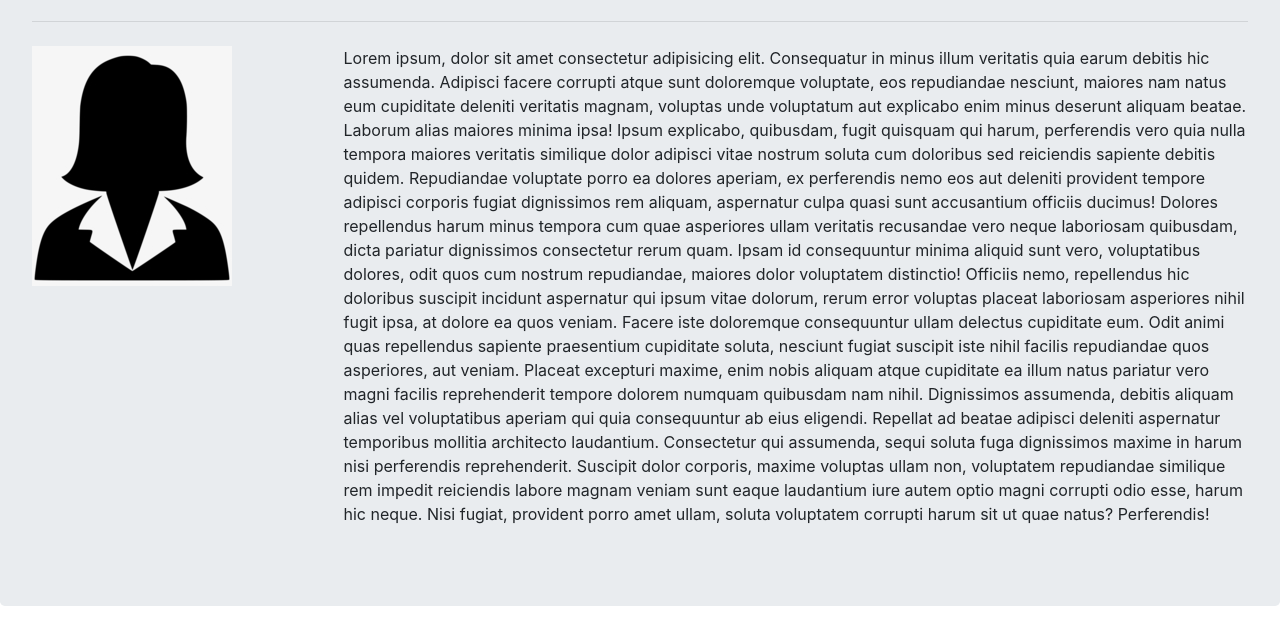
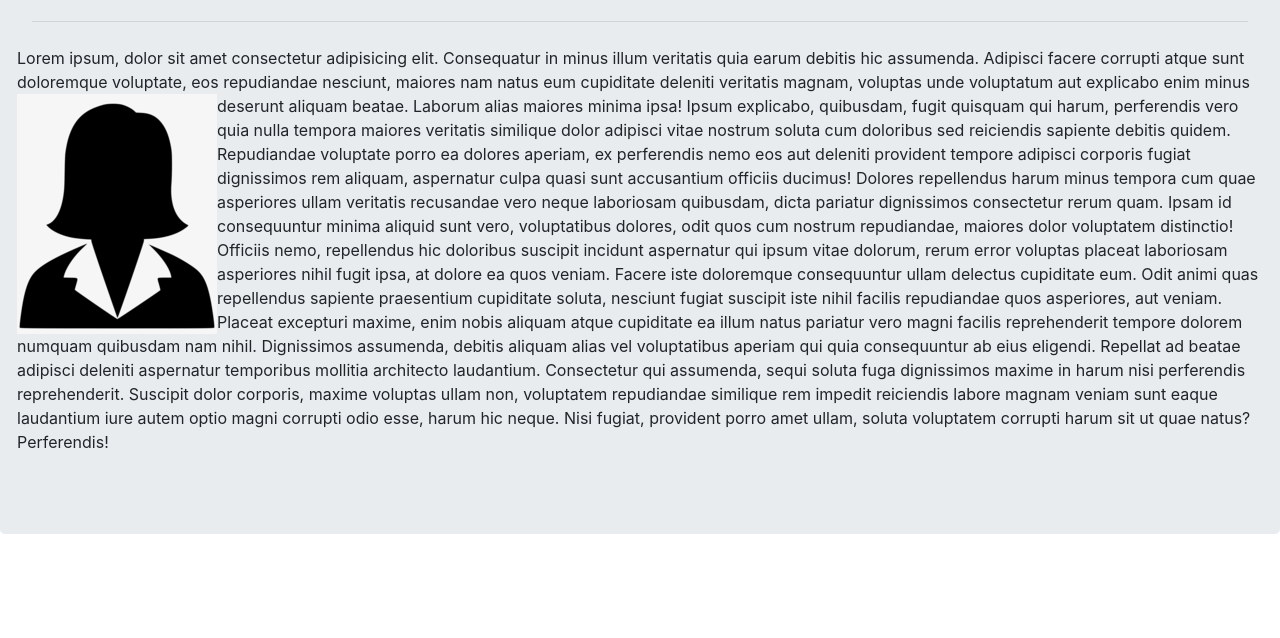
Before and after one commit to Toyinbalogun/ResponsivePortfolio, a plain HTML site: page index.html in a window 1280 px wide. Shown: the part 190-828 px from the top of the page. After the commit the page ends 800 px from the top, so only its background shows below. Drawn offline with nearby package versions, Linux system fonts and the light colour scheme; a web font is replaced by a local one.

Commit message:
still having probelms with 404 error, fixed img in index.html(float left)

```diff
--- a/index.html
+++ b/index.html
@@ -40,13 +40,15 @@
         <h1 class="display-4">About Me</h1>
         <hr class="my-4">
         <div class="row">
-            <div class="col-3">
+            <!-- <div class="col-3">
                 <img  class="img-fluid" src="images/img1.jpg" alt="person icon">
-            </div>
-            <p class="col-9">Lorem ipsum, dolor sit amet consectetur adipisicing elit. Consequatur in minus illum veritatis quia earum
+            </div> -->
+            <p>Lorem ipsum, dolor sit amet consectetur adipisicing elit. Consequatur in minus illum veritatis quia earum
                 debitis hic assumenda. Adipisci facere corrupti atque sunt doloremque voluptate, eos repudiandae nesciunt,
                  maiores nam natus eum cupiditate deleniti veritatis magnam, voluptas unde voluptatum aut explicabo enim minus
-                 deserunt aliquam beatae. Laborum alias maiores minima ipsa! Ipsum explicabo, quibusdam, fugit quisquam qui
+                 deserunt aliquam beatae.
+                    <img  class="img-fluid" src="images/img1.jpg" alt="person icon" style="float: left;">
+                 Laborum alias maiores minima ipsa! Ipsum explicabo, quibusdam, fugit quisquam qui
                  harum, perferendis vero quia nulla tempora maiores veritatis similique dolor adipisci vitae nostrum soluta
                  cum doloribus sed reiciendis sapiente debitis quidem. Repudiandae voluptate porro ea dolores aperiam, ex
                  perferendis nemo eos aut deleniti provident tempore adipisci corporis fugiat dignissimos rem aliquam,
```
